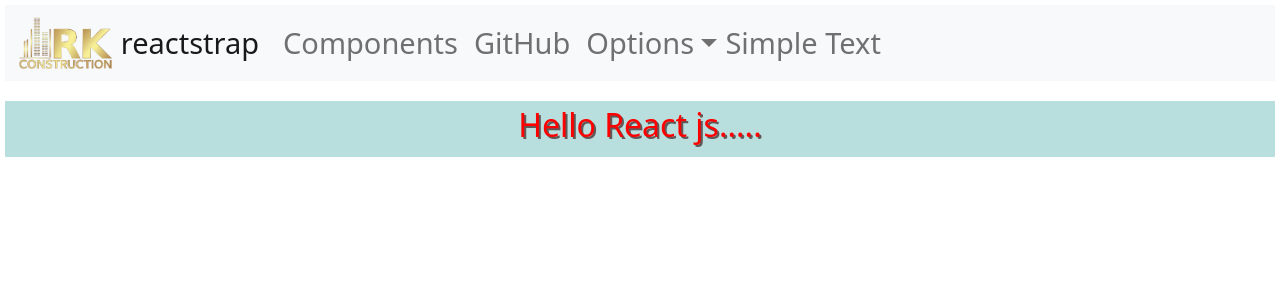
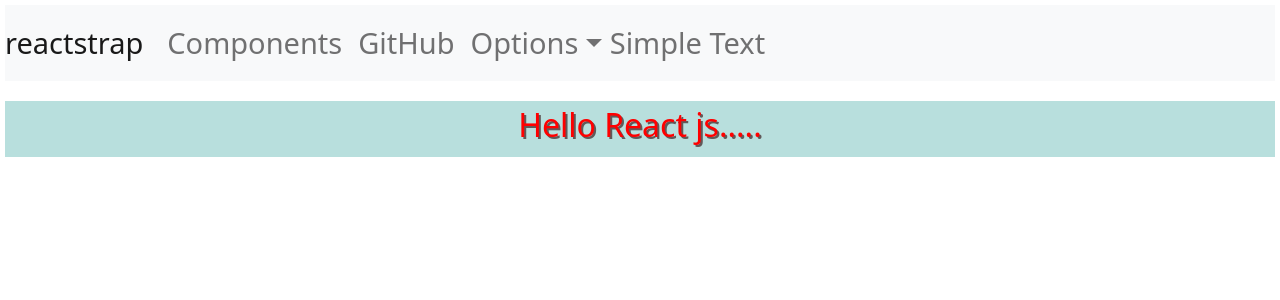
Before and after one commit to yunus9175/sample, a React (Create React App) app: page / in a window 1280 px wide. Shown: the top 300 px of the page. Built offline with nearby package versions, Linux system fonts and the light colour scheme.

Commit message:
add image1

```diff
--- a/src/components/Navbar.js
+++ b/src/components/Navbar.js
@@ -22,7 +22,7 @@ const Example = (props) => {
   return (
     <div style={{ fontSize: 29 }}>
       <Navbar color="light" light expand="md">
-        <img src={rk} alt="RK contstruction" height={60} />
+        {/* <img src={rk} alt="RK contstruction" height={60} /> */}
         <NavbarBrand href="/" style={{ fontSize: 29 }}>
           reactstrap
         </NavbarBrand>
```
